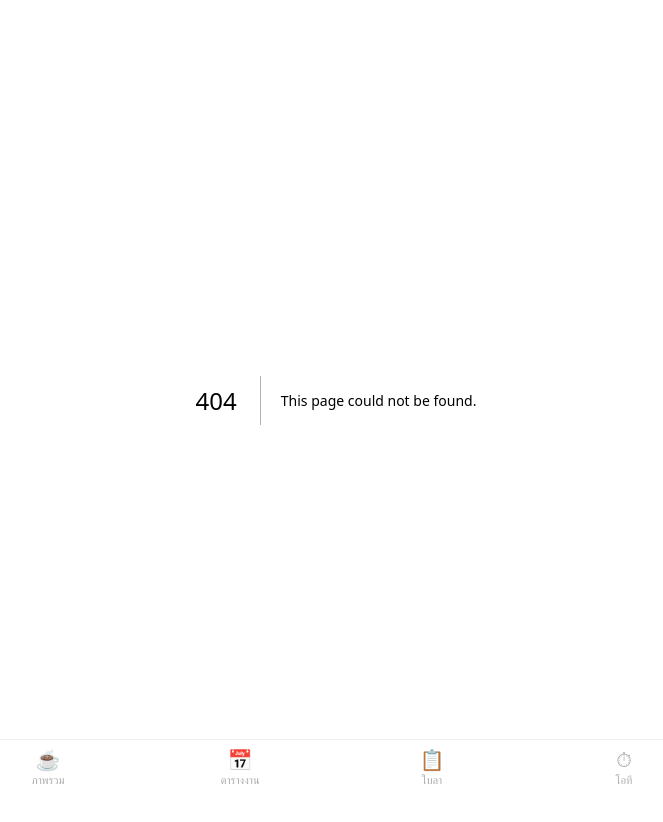
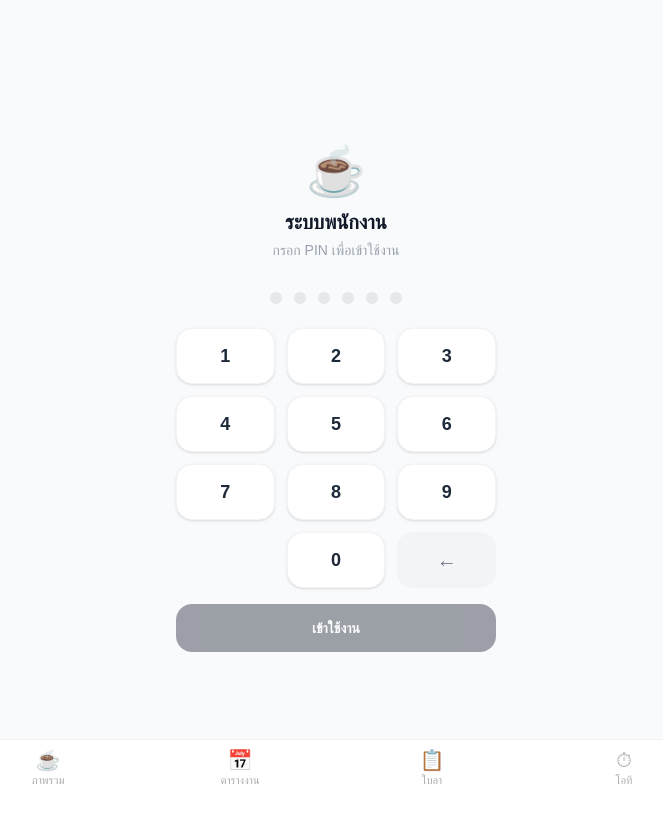
Before and after one commit to Qoonms/coffee-dashboard, a Next.js app: page /login in a window 1280 px wide. Before the commit this address had no page. Shown: the top 822 px of the page, without its empty margins (304-967 px from the left). Built offline with nearby package versions, Linux system fonts and the light colour scheme.

Commit message:
feat: add PIN protection for admin dashboard

```diff
--- /dev/null
+++ b/app/api/verify-pin/route.ts
@@ -0,0 +1,19 @@
+import { NextRequest, NextResponse } from 'next/server'
+
+export async function POST(req: NextRequest) {
+  const { pin } = await req.json()
+  const adminPin = process.env.ADMIN_PIN
+  if (!adminPin) return NextResponse.json({ ok: false, error: 'ยังไม่ได้ตั้ง PIN' }, { status: 500 })
+  if (pin === adminPin) {
+    const res = NextResponse.json({ ok: true })
+    res.cookies.set('admin_auth', 'true', {
+      httpOnly: true,
+      secure: true,
+      sameSite: 'lax',
+      maxAge: 60 * 60 * 24 * 7, // 7 วัน
+      path: '/',
+    })
+    return res
+  }
+  return NextResponse.json({ ok: false, error: 'PIN ไม่ถูกต้อง' }, { status: 401 })
+}
--- /dev/null
+++ b/app/login/page.tsx
@@ -0,0 +1,99 @@
+'use client'
+
+import { useState } from 'react'
+import { useRouter } from 'next/navigation'
+
+export default function LoginPage() {
+  const router = useRouter()
+  const [pin, setPin] = useState('')
+  const [error, setError] = useState('')
+  const [loading, setLoading] = useState(false)
+
+  async function handleSubmit(e: React.FormEvent) {
+    e.preventDefault()
+    if (pin.length < 4) return
+    setLoading(true)
+    setError('')
+    const res = await fetch('/api/verify-pin', {
+      method: 'POST',
+      headers: { 'Content-Type': 'application/json' },
+      body: JSON.stringify({ pin }),
+    })
+    const data = await res.json()
+    if (data.ok) {
+      router.push('/')
+      router.refresh()
+    } else {
+      setError('PIN ไม่ถูกต้อง ลองใหม่อีกครั้ง')
+      setPin('')
+    }
+    setLoading(false)
+  }
+
+  function handlePad(val: string) {
+    if (val === '←') { setPin(p => p.slice(0, -1)); return }
+    if (pin.length >= 6) return
+    setPin(p => p + val)
+  }
+
+  return (
+    <div className="min-h-screen bg-gray-50 flex flex-col items-center justify-center p-6">
+      <div className="w-full max-w-xs">
+        {/* Logo */}
+        <div className="text-center mb-8">
+          <div className="text-5xl mb-3">☕</div>
+          <h1 className="text-xl font-bold text-gray-900">ระบบพนักงาน</h1>
+          <p className="text-sm text-gray-400 mt-1">กรอก PIN เพื่อเข้าใช้งาน</p>
+        </div>
+
+        {/* PIN dots */}
+        <div className="flex justify-center gap-3 mb-6">
+          {Array.from({ length: 6 }).map((_, i) => (
+            <div
+              key={i}
+              className={`w-3 h-3 rounded-full transition-all ${
+                i < pin.length ? 'bg-gray-900 scale-110' : 'bg-gray-200'
+              }`}
+            />
+          ))}
+        </div>
+
+        {error && (
+          <div className="text-center text-red-500 text-sm mb-4">{error}</div>
+        )}
+
+        {/* Number pad */}
+        <form onSubmit={handleSubmit}>
+          <div className="grid grid-cols-3 gap-3 mb-4">
+            {['1','2','3','4','5','6','7','8','9','','0','←'].map((k, i) => (
+              k === '' ? (
+                <div key={i} />
+              ) : (
+                <button
+                  key={i}
+                  type="button"
+                  onClick={() => handlePad(k)}
+                  className={`h-14 rounded-2xl font-semibold text-lg transition-all active:scale-95 ${
+                    k === '←'
+                      ? 'bg-gray-100 text-gray-500 text-xl'
+                      : 'bg-white shadow-sm border border-gray-100 text-gray-800'
+                  }`}
+                >
+                  {k}
+                </button>
+              )
+            ))}
+          </div>
+
+          <button
+            type="submit"
+            disabled={pin.length < 4 || loading}
+            className="w-full py-3.5 bg-gray-900 text-white rounded-2xl font-semibold text-sm disabled:opacity-40 transition-opacity"
+          >
+            {loading ? 'กำลังตรวจสอบ...' : 'เข้าใช้งาน'}
+          </button>
+        </form>
+      </div>
+    </div>
+  )
+}
--- /dev/null
+++ b/middleware.ts
@@ -0,0 +1,15 @@
+import { NextRequest, NextResponse } from 'next/server'
+
+export function middleware(req: NextRequest) {
+  const auth = req.cookies.get('admin_auth')
+  if (auth?.value === 'true') return NextResponse.next()
+
+  const loginUrl = new URL('/login', req.url)
+  return NextResponse.redirect(loginUrl)
+}
+
+export const config = {
+  matcher: [
+    '/((?!teamployhr|login|api|_next/static|_next/image|favicon\\.ico).*)',
+  ],
+}
```
